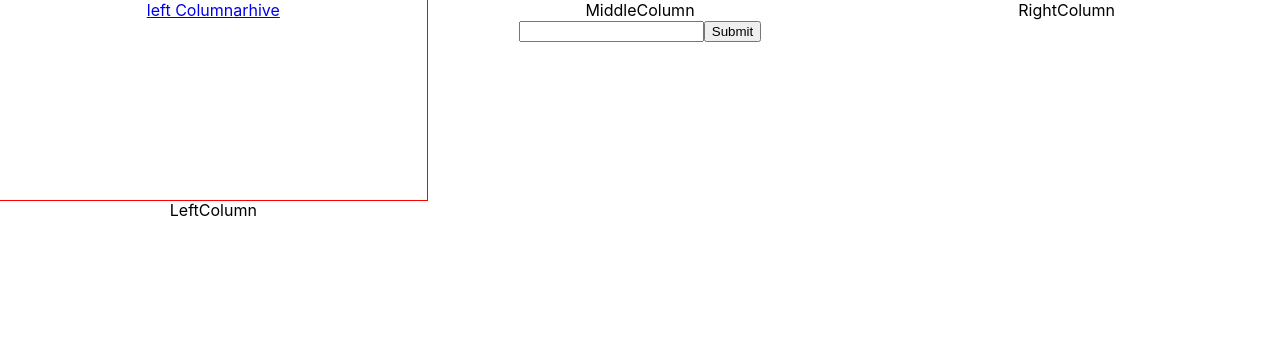
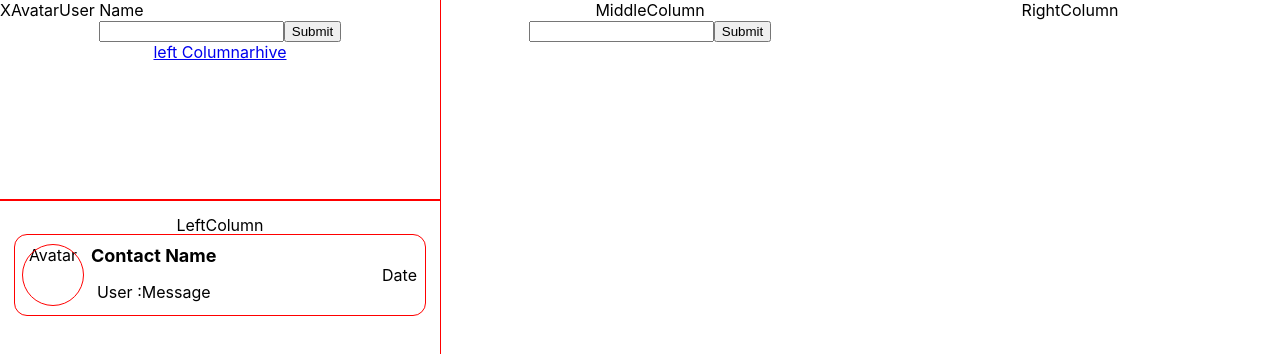
Before and after one commit to VirLg/react-analog-telegramm, a React (Create React App) app: page / in a window 1280 px wide. Shown: the top 354 px of the page. Built offline with nearby package versions, Linux system fonts and the light colour scheme.

Commit message:
item contact css

```diff
--- a/src/components/header/Header.jsx
+++ b/src/components/header/Header.jsx
@@ -1,11 +1,19 @@
 import React from 'react';
 import { NavLink } from 'react-router-dom';
 import { HeaderDiv } from './Header.styled';
+import InputMessage from '../form/InputMessage';
+import User from '../user/User';
+import BurgerMenu from '../menu/BurgerMenu';
 
 const Header = () => {
   return (
     <div>
       <HeaderDiv>
+        <div style={{ display: 'flex' }}>
+          <BurgerMenu />
+          <User />
+        </div>
+        <InputMessage />
         <NavLink to="/">left Column</NavLink>
         <NavLink to="/api/arhive">arhive</NavLink>
       </HeaderDiv>
--- /dev/null
+++ b/src/components/itemContact/ItemContact.jsx
@@ -0,0 +1,26 @@
+import React from 'react';
+import { AvatarDiv, ItemDiv, Title } from './ItemContact.styled';
+
+const ItemContact = () => {
+  return (
+    <ItemDiv>
+      <AvatarDiv>Avatar</AvatarDiv>
+      <div>
+        <Title>Contact Name</Title>
+        <p>
+          <span>User :</span>Message
+        </p>
+      </div>
+      <p
+        style={{
+          marginLeft: 'auto',
+          marginRight: '8px',
+        }}
+      >
+        Date
+      </p>
+    </ItemDiv>
+  );
+};
+
+export default ItemContact;
--- /dev/null
+++ b/src/components/itemContact/ItemContact.styled.js
@@ -0,0 +1,27 @@
+import styled from '@emotion/styled';
+
+export const ItemDiv = styled.div`
+  height: 80px;
+  width: 410px;
+  display: flex;
+  outline: 1px solid red;
+  border-radius: 12px;
+  align-items: center;
+  &:hover,
+  &:focus {
+    background-color: blue;
+  }
+`;
+export const AvatarDiv = styled.div`
+  height: 60px;
+  width: 60px;
+  border-radius: 50%;
+  outline: 1px solid red;
+  margin-left: 8px;
+  margin-right: 8px;
+`;
+export const Title = styled.h1`
+  font-size: 18px;
+  font-weight: bold;
+  color: black;
+`;
--- a/src/components/leftColumn/LeftColumn.jsx
+++ b/src/components/leftColumn/LeftColumn.jsx
@@ -1,9 +1,16 @@
 import React from 'react';
 import RightColumn from '../rightColumn/RightColumn';
 import MiddleColumn from '../middleColumn/MiddleColumn';
+import ItemContact from '../itemContact/ItemContact';
+import { LeftColumnDiv } from './LeftColumn.styled';
 
 const LeftColumn = () => {
-  return <div>LeftColumn</div>;
+  return (
+    <LeftColumnDiv>
+      LeftColumn
+      <ItemContact />
+    </LeftColumnDiv>
+  );
 };
 
 export default LeftColumn;
--- a/src/components/leftColumn/LeftColumn.styled.js
+++ b/src/components/leftColumn/LeftColumn.styled.js
@@ -1,3 +1,10 @@
 import styled from '@emotion/styled';
 
-export const HeaderDiv = styled.div``;
+export const LeftColumnDiv = styled.div`
+  width: 410px;
+  height: 700px;
+  padding-left: 15px;
+  padding-right: 15px;
+  padding-top: 15px;
+  outline: 1px solid red;
+`;
--- /dev/null
+++ b/src/components/menu/BurgerMenu.jsx
@@ -0,0 +1,7 @@
+import React from 'react';
+
+const BurgerMenu = () => {
+  return <div>X</div>;
+};
+
+export default BurgerMenu;
--- /dev/null
+++ b/src/components/user/User.jsx
@@ -0,0 +1,13 @@
+import React from 'react';
+import { UserDiv } from './User.styled';
+
+const User = () => {
+  return (
+    <UserDiv>
+      <div>Avatar</div>
+      <div>User Name</div>
+    </UserDiv>
+  );
+};
+
+export default User;
--- /dev/null
+++ b/src/components/user/User.styled.js
@@ -0,0 +1,5 @@
+import styled from '@emotion/styled';
+
+export const UserDiv = styled.div`
+  display: flex;
+`;
```
